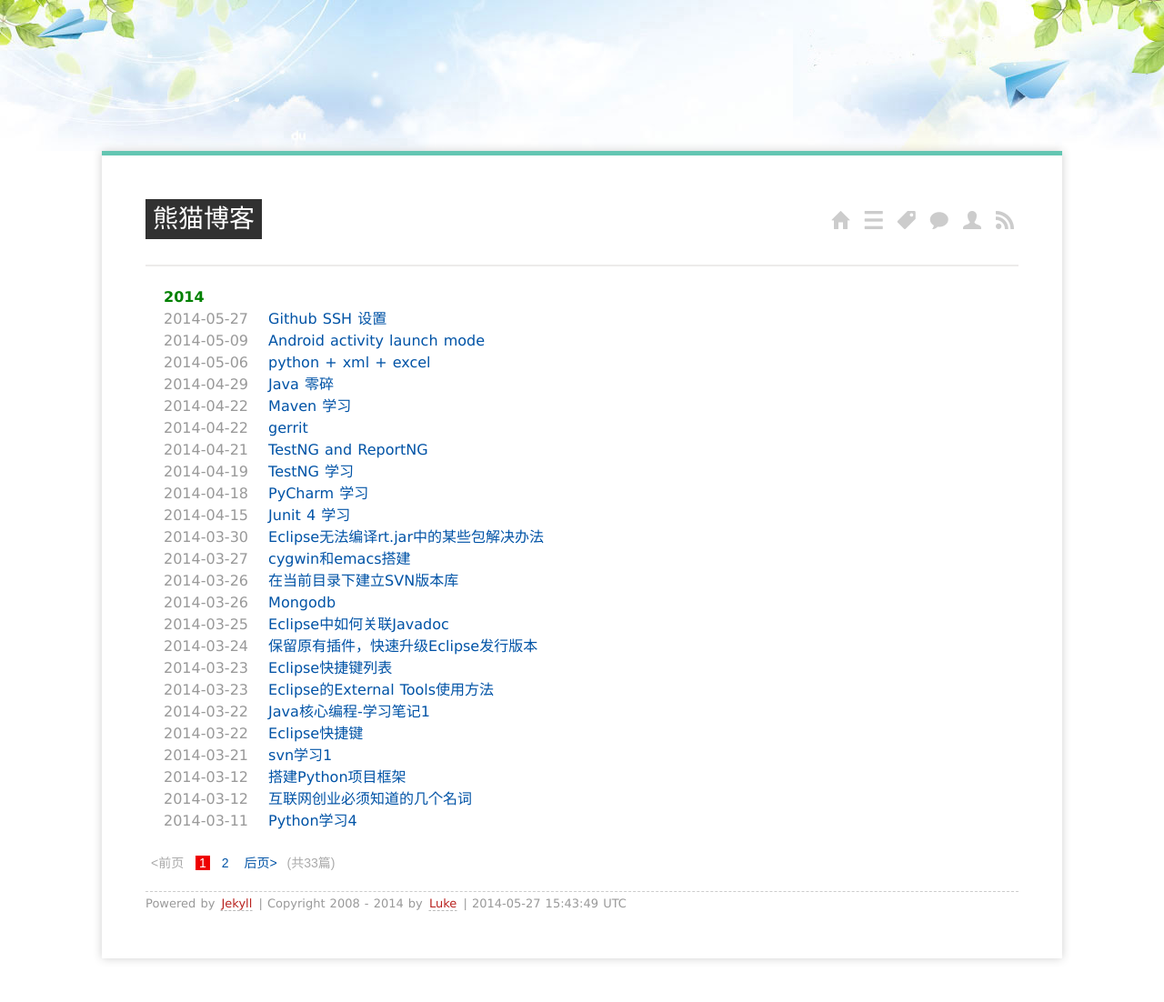
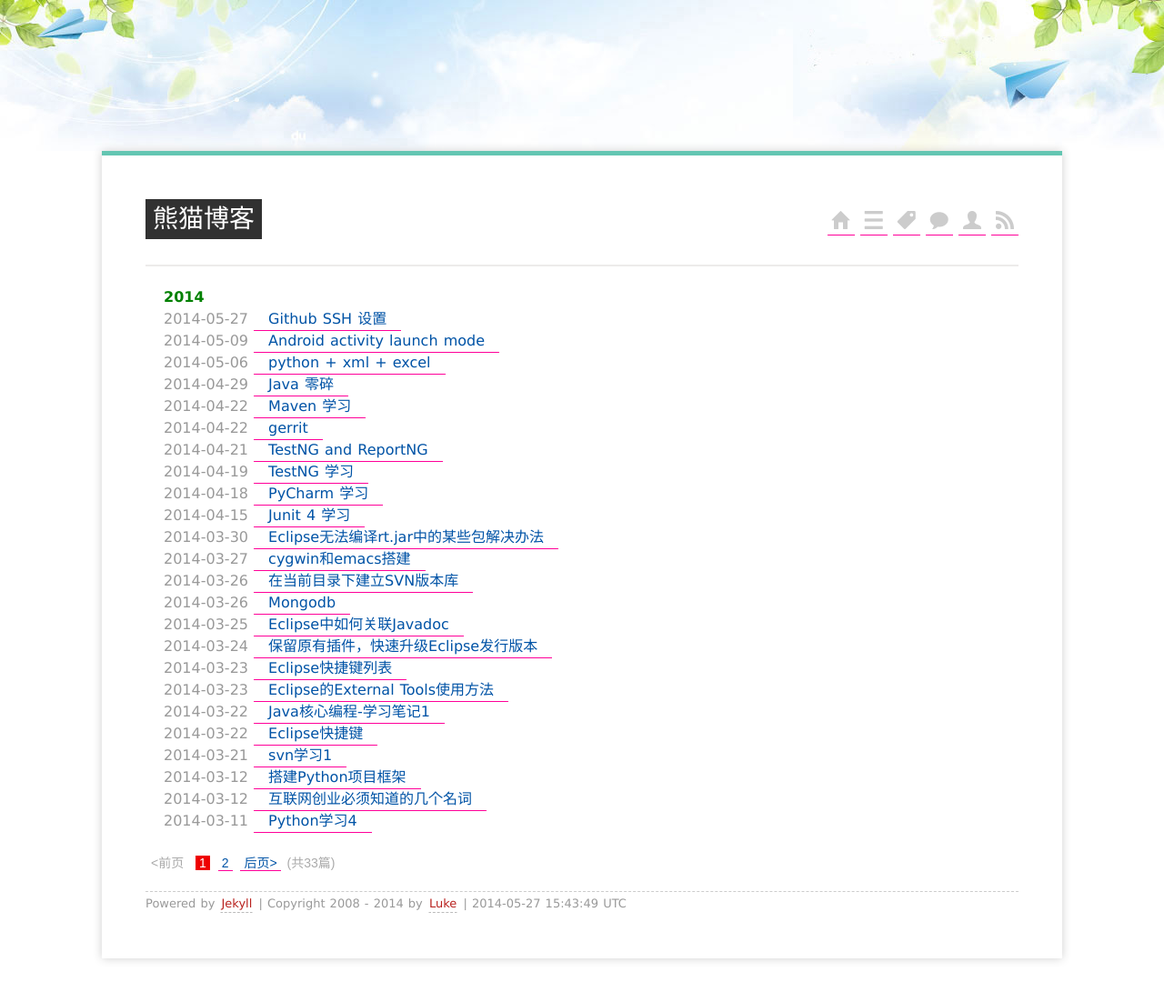
Before and after one commit to yujialive/yujialive.github.io, a Jekyll site: the page built from index.html, in a window 1280 px wide. Shown: the whole page at 91% size. Built offline with Jekyll 4.4.1, drawn with Linux system fonts in a browser that asks for light colours; Markdown is read by kramdown in place of the engine named in the settings; the list of posts is cut into pages by our own code.

Commit message:
daily updates

```diff
--- a/media/css/screen.css
+++ b/media/css/screen.css
@@ -146,6 +146,8 @@ hr {
 a {
     color: #0053A6;
     text-decoration: none;
+    padding-bottom: 2px;
+    border-bottom: 1px solid #f09;
 }
 a:visited {
     color: #0053A6;
```
